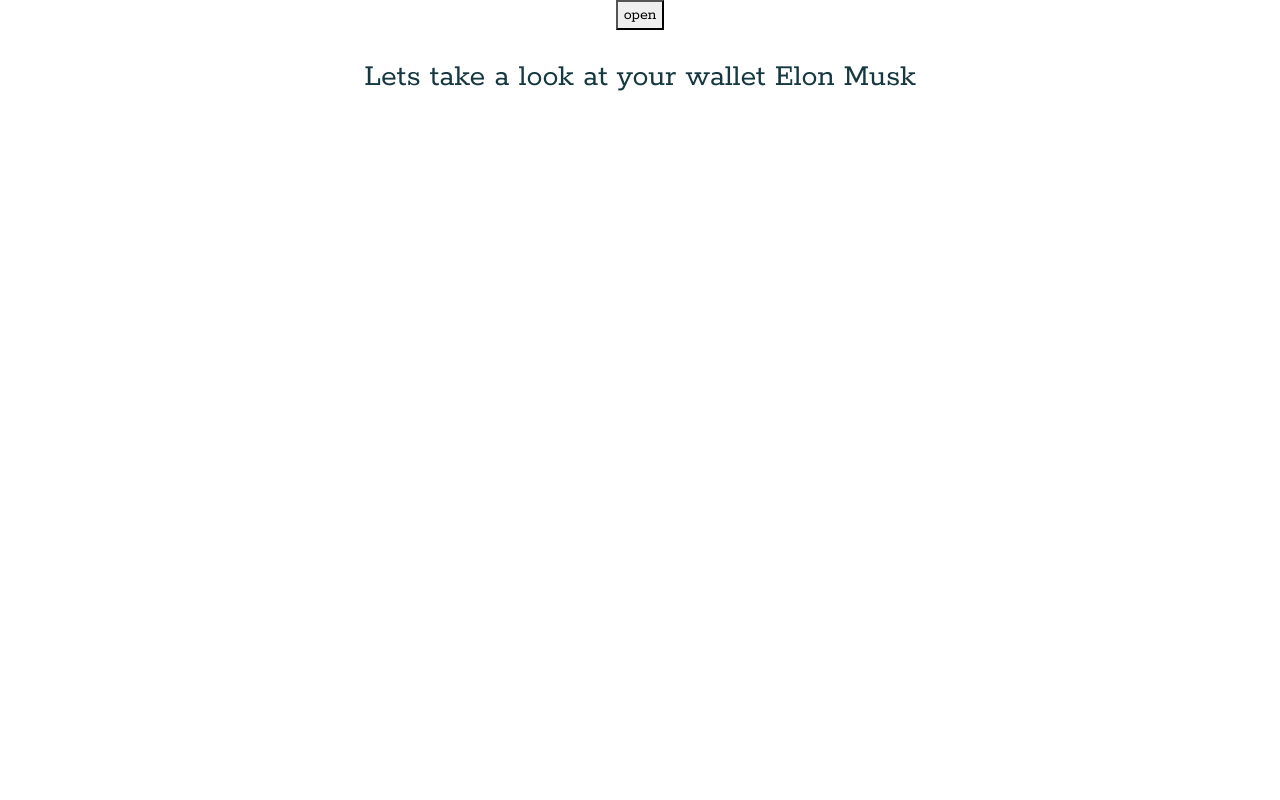
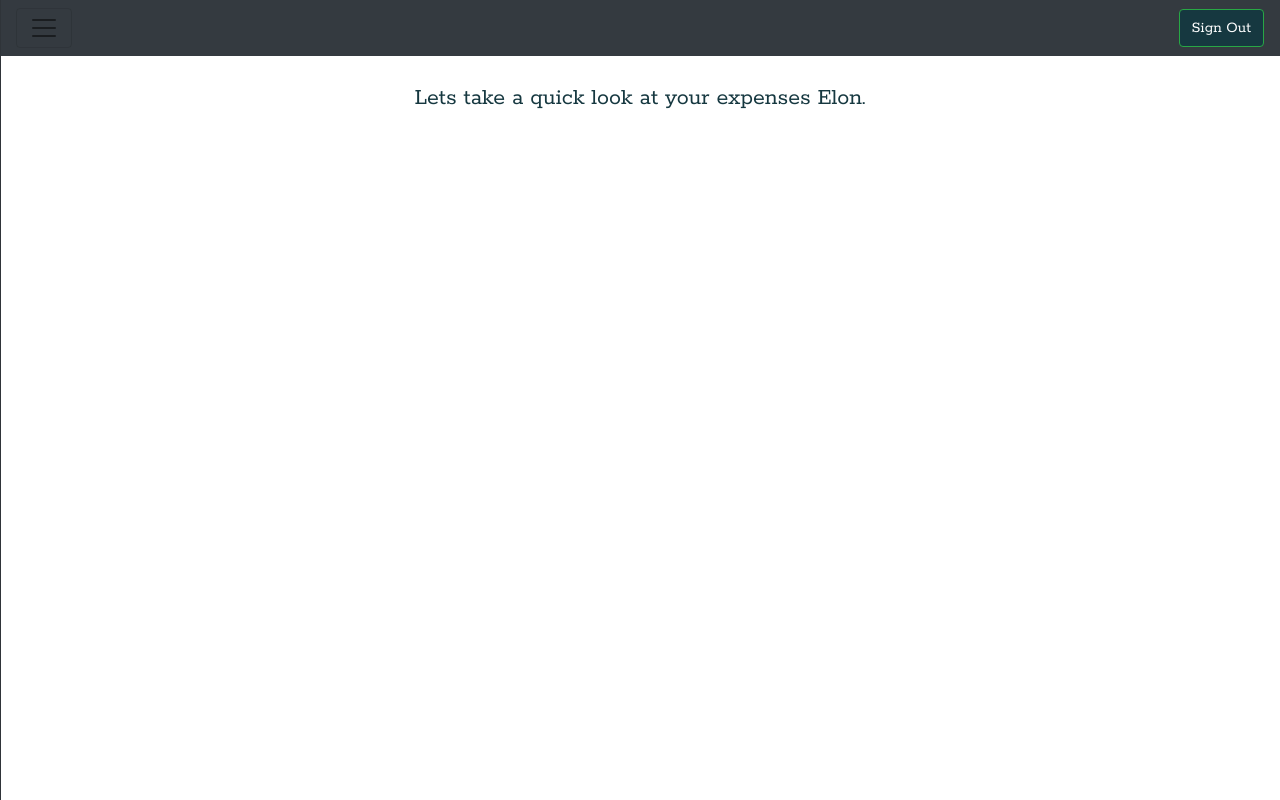
Before and after one commit to huntikins/Expense, a Vue app in the folder client/: page /dashboard in a window 1280 px wide. Built offline with nearby package versions, Linux system fonts and the light colour scheme.

Commit message:
updated dashboard menu/style

```diff
--- a/client/src/components/Dashboard.vue
+++ b/client/src/components/Dashboard.vue
@@ -1,34 +1,39 @@
 <template>
-  <div>
-    <div id="leftNav" class="sidenav">
-      <a href="javascript:void(0)" class="closebtn" @click="closeNav">&times;</a>
-      <a href="#">Transactions</a>
-      <a href="#">Budgets</a>
-    </div>
-    <button @click="openNav">open</button>
+  <div class="content-frame">
+    <nav class="navbar navbar-light bg-dark">
+      <div id="leftNav" class="sidenav bg-dark">
+        <a href="javascript:void(0)" class="closebtn" @click="closeNav">&times;</a>
+        <a class="text-white brand">Expense.</a>
+        <hr class="text-white">
+        <a href="#">Transactions</a>
+        <a href="#">Budgets</a>
+      </div>
+      <button class="btn btn-menu navbar-toggler" @click="openNav"><span class="navbar-toggler-icon"></span></button>
+      <div class="logout">
+        <button class="btn btn-outline-success my-2 my-sm-0">Sign Out</button>
+      </div>
+    </nav>
     <div id="main">
-      <dashboard_frame></dashboard_frame>
+      <dashboardframe></dashboardframe>
     </div>
   </div>
 </template>
 
 <script>
-import dashboard_frame from './dashboard_frame.vue'
+import dashboardframe from './dashboardframe.vue'
 //import homebody from './homebody.vue'
 
 export default {
   name: 'Home',
   components: {
-    dashboard_frame
+    dashboardframe
   },
   methods: {
     openNav: function() {
       document.getElementById("leftNav").style.width = "250px";
-      document.getElementById("main").style.marginLeft = "250px";
     },
     closeNav: function() {
       document.getElementById("leftNav").style.width = "0";
-      document.getElementById("main").style.marginLeft = "0";
     }
   }
 }
@@ -42,21 +47,22 @@
     z-index: 1;
     top: 0;
     left: 0;
-    background-color: #111;
+    background-color: #163840;
     overflow-x: hidden;
     padding-top: 60px;
     transition: 0.5s;
+    border-right: 1px solid #2f3439;
 }
 .sidenav a {
     padding: 8px 8px 8px 32px;
     text-decoration: none;
     font-size: 25px;
-    color: #818181;
+    color: #f1f1f1;
     display: block;
     transition: 0.3s;
 }
 .sidenav a:hover {
-    color: #f1f1f1;
+    color: #85F2A0;
 }
 .sidenav .closebtn {
     position: absolute;
@@ -64,6 +70,13 @@
     right: 25px;
     font-size: 36px;
     margin-left: 50px;
+}
+.sidenav .brand {
+  position: absolute;
+  top: 5px;;
+  right: 115px;
+  font-size: 30px;
+
 }
 #main {
     transition: margin-left .5s;
@@ -73,4 +86,21 @@
     .sidenav {padding-top: 15px;}
     .sidenav a {font-size: 18px;}
 }
+.navbar {
+    background-color: #163840;
+    height: 56px;
+}
+.btn-menu {
+  float: left;
+  background-color: transparent;
+
+}
+.btn-menu:focus, .btn-menu:active {
+  box-shadow: none;
+  outline: none !important;
+}
+.logout {
+  float: right;
+}
+
 </style>
--- a/client/src/components/dashboard_frame.vue
+++ b/client/src/components/dashboardframe.vue
@@ -2,7 +2,7 @@
     <div class="container-fluid">
         <div class="row">
             <div id="greeting" class="col-12 pt-2">
-                <h2>Lets take a look at your wallet {{ userName }}</h2>
+                <h2 class="sub-title">Lets take a quick look at your expenses {{ name }}.</h2>
             </div>
         </div>
         <div class="row">
@@ -27,7 +27,7 @@
 <script>
 export default {
     data: () => ({
-        userName: "Elon Musk"
+        name: "Elon"
     })
 }
 </script>
--- a/client/src/components/navbar.vue
+++ b/client/src/components/navbar.vue
@@ -28,4 +28,7 @@
   color: #163840;
   background-color: #85F2A0;
 }
+.text-white {
+    color: #f1f1f1 !important;
+}
 </style>
```
